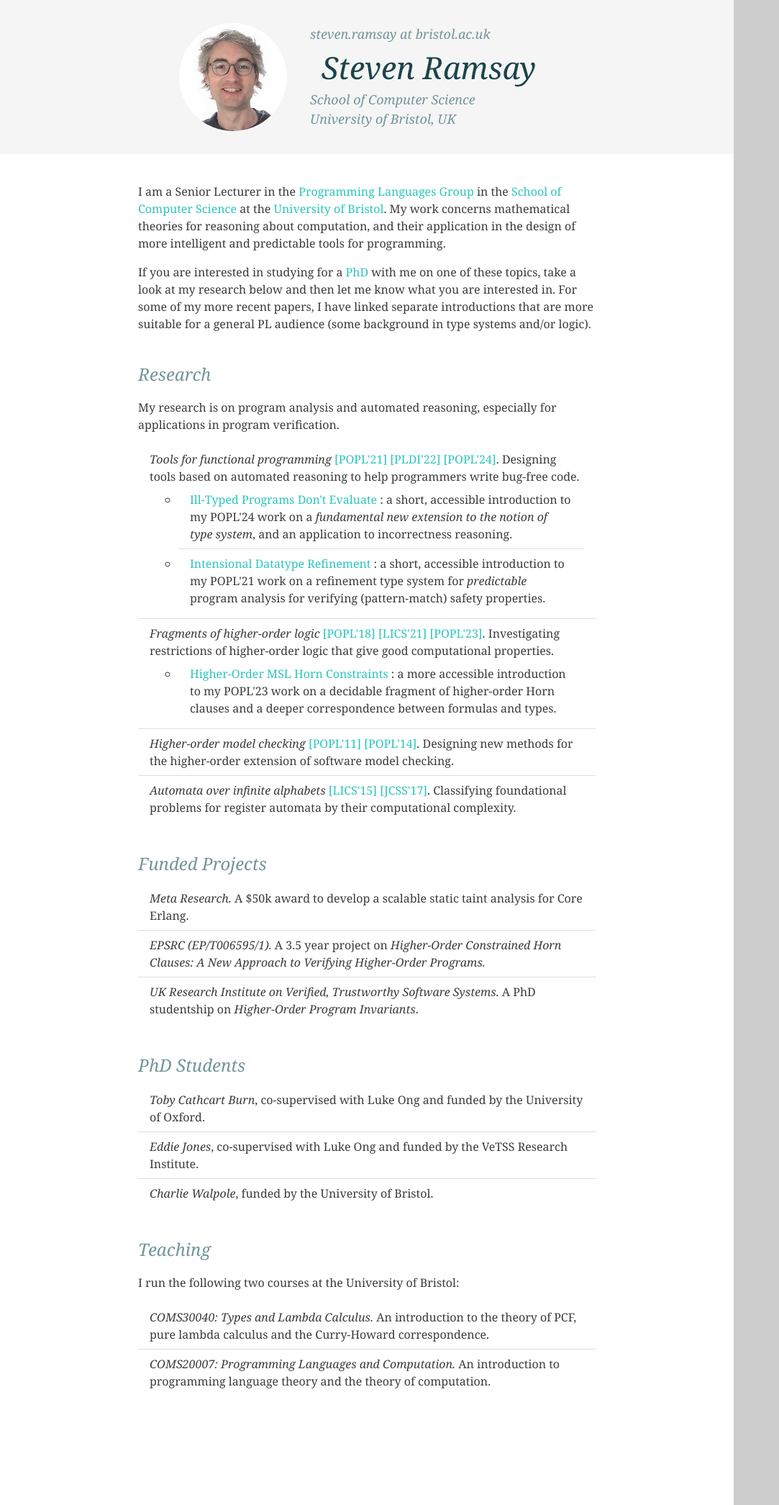
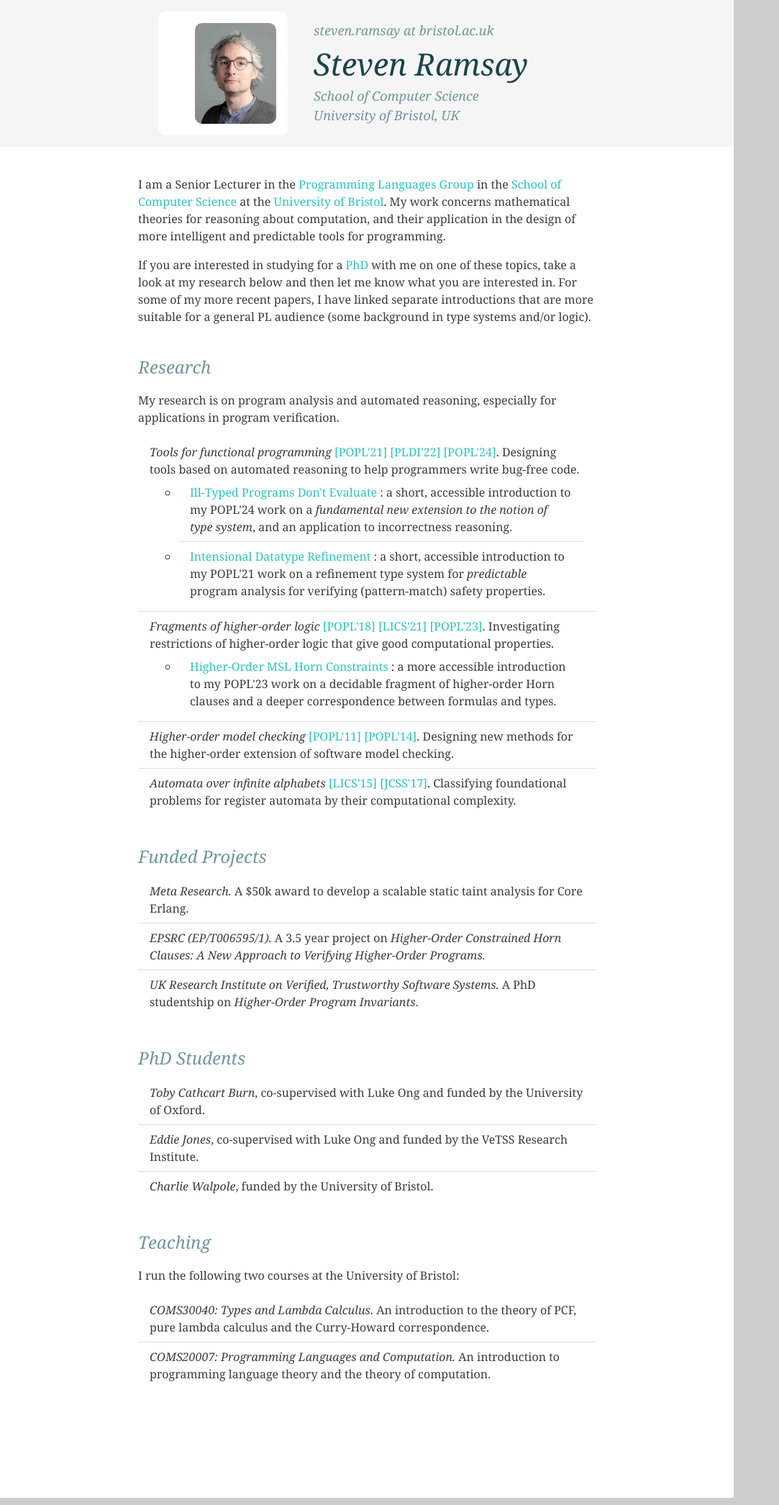
Before and after one commit to sjrsay/sjrsay.github.io, a Jekyll site: the page built from index.md, in a window 1280 px wide. Shown: the whole page at 72% size, without its empty margins (0-1083 px from the left). Built offline with Jekyll 4.4.1, drawn with Linux system fonts in a browser that asks for light colours; comment, search, counter and statistics services are not loaded.

Commit message:
Change photo

```diff
--- a/_layouts/article.html
+++ b/_layouts/article.html
@@ -86,17 +86,17 @@
       <!-- Header -->
       <div class="w3-cell-row w3-padding-16">
         <div class="w3-cell"></div>
-        <div class="w3-cell w3-cell-middle w3-mobile" style="width:210px">
-          <div class="w3-container mypic w3-margin-bottom w3-margin-top">
-            <img class="w3-circle" style="width:150px" src="assets/images/wbc3.jpg" />
+        <div class="w3-cell w3-mobile" style="width:180px;background-color: white; border-radius:10px;">
+          <div class="w3-container mypic w3-margin-bottom w3-margin-top" style="">
+            <img class="w3-image" style="width:113px; border-radius:10px;" src="assets/images/headshot.jpg" />
           </div>
         </div>
-        <div class="w3-cell w3-cell-middle w3-mobile w3-margin-bottom w3-margin-top" style="width:400px">
+        <div class="w3-cell w3-cell-middle w3-mobile w3-margin-bottom w3-margin-top" style="width:400px;padding-left:20px;">
           <div class="w3-container addrinfo">
             <div class="w3-large">
               <span class="headtxt" style="display:inline-block;color:#71959a; ">steven.ramsay at bristol.ac.uk</span>
             </div>
-            <div class="w3-margin-left" style="padding-left:0px"><span style="color:#1a444a;font-size:32pt;font-style:italic;font-family:'Noto Serif', serif;"> Steven Ramsay </span></div>
+            <div class="w3-cell" style="padding-left:0px"><span style="color:#1a444a;font-size:32pt;font-style:italic;font-family:'Noto Serif', serif;"> Steven Ramsay </span></div>
             <div class="w3-large ">
               <span class="headtxt" style="border-radius:7px 7px 7px 0px; display:inline-block;color:#71959a; ">
                 School of Computer Science</span>
```
Also changed, not shown: assets/images/headshot.jpg (added).
